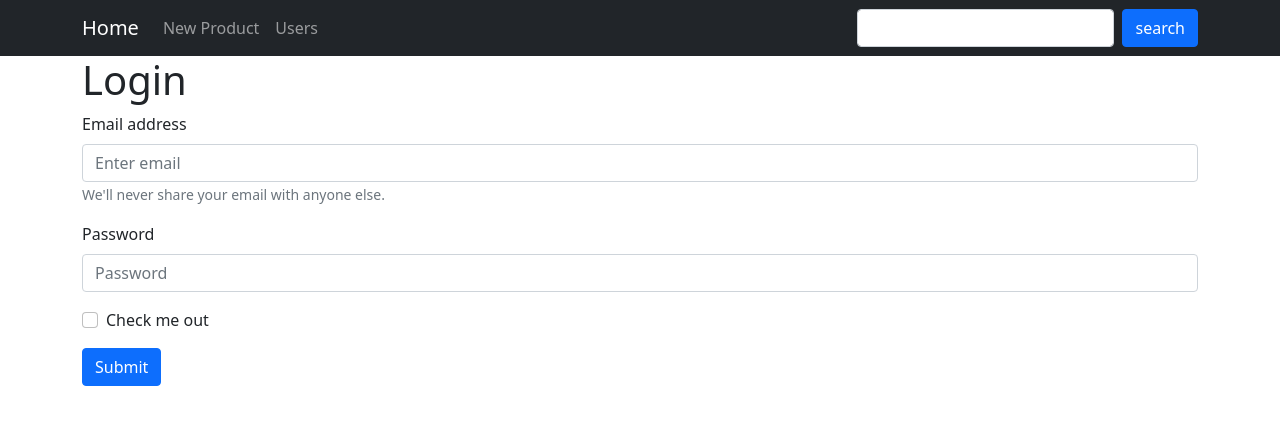
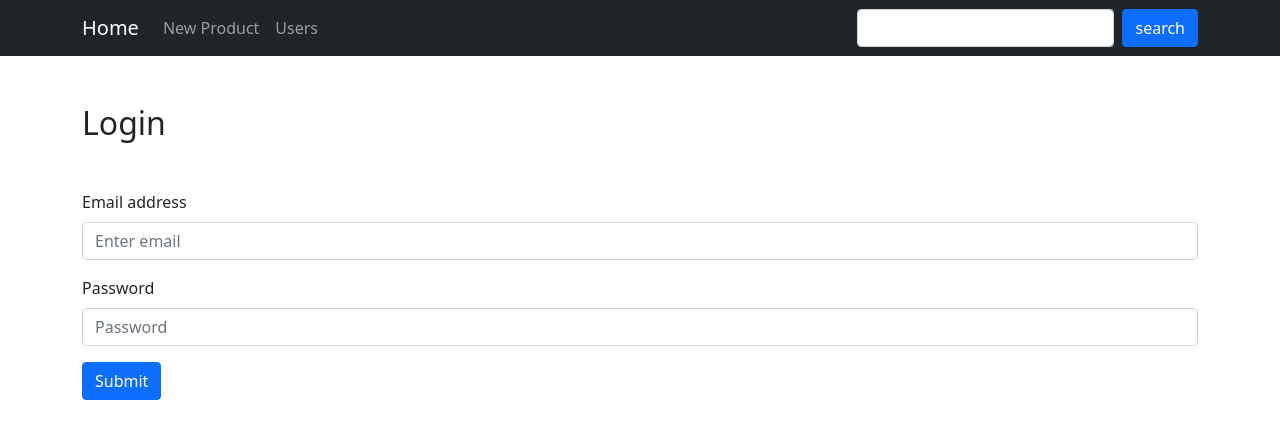
Before and after one commit to luislopez-dev/React.js-ecommerce-management-dashboard, a React (Create React App) app: page /login in a window 1280 px wide. Shown: the top 438 px of the page. Built offline with nearby package versions, Linux system fonts and the light colour scheme.

Commit message:
Adding mafgins to pages titels

```diff
--- a/src/home/homeComponent.js
+++ b/src/home/homeComponent.js
@@ -60,15 +60,20 @@ function Home(){
 
      <Modal show={show} onHide={handleClose}>
        <Modal.Header closeButton>
-         <Modal.Title>Confirm</Modal.Title>
+         <Modal.Title>Delete</Modal.Title>
        </Modal.Header>
-       <Modal.Body>Remove {itemToDelete.name}</Modal.Body>
+       <Modal.Body style={{textAlign: "center"}}>
+
+        <Image src={itemToDelete.imgURL} rounded style={{width:'100px'}}/>
+        <br/>
+        {itemToDelete.name}
+       </Modal.Body>
        <Modal.Footer>
          <Button variant="secondary" onClick={handleClose}>
            Cancel
          </Button>
          <Button variant="danger" onClick={handleClose}>
-           Yes, remove
+           Delete
          </Button>
        </Modal.Footer>
      </Modal>
--- a/src/login/loginComponent.js
+++ b/src/login/loginComponent.js
@@ -1,30 +1,24 @@
 
 import { Button, Container, Form } from 'react-bootstrap';
 import 'bootstrap/dist/css/bootstrap.min.css';
-
 
 function Login() {
     return (
     <div>
 
 <Container>
-<h1>Login</h1>
+
+<h2 className='mt-5 mb-5'>Login</h2>
 
 <Form>
   <Form.Group className="mb-3" controlId="formBasicEmail">
     <Form.Label>Email address</Form.Label>
     <Form.Control type="email" placeholder="Enter email" />
-    <Form.Text className="text-muted">
-      We'll never share your email with anyone else.
-    </Form.Text>
   </Form.Group>
 
   <Form.Group className="mb-3" controlId="formBasicPassword">
     <Form.Label>Password</Form.Label>
     <Form.Control type="password" placeholder="Password" />
-  </Form.Group>
-  <Form.Group className="mb-3" controlId="formBasicCheckbox">
-    <Form.Check type="checkbox" label="Check me out" />
   </Form.Group>
   <Button variant="primary" type="submit">
     Submit
--- a/src/register/registerComponent.js
+++ b/src/register/registerComponent.js
@@ -5,16 +5,13 @@ function Register(){
       <div>
 
         <Container>
-        <h1>Register</h1>
+        <h2 className='mt-5 mb-5'>Register</h2>
 
         <Form>
 
           <Form.Group className="mb-3">
             <Form.Label>Email address</Form.Label>
             <Form.Control type="email" placeholder="email"/>
-            <Form.Text className="text-muted">
-                We'll never share your email with anyone else.
-            </Form.Text>
           </Form.Group>
 
           <Form.Group className="mb-3">
@@ -27,10 +24,6 @@ function Register(){
             <Form.Control type="password" placeholder="password"/>
           </Form.Group>
 
-          <Form.Group className="mb-3" controlId="formBasicCheckbox">
-            <Form.Check type="checkbox" label="Check me out" />
-          </Form.Group>
-
           <Button variant="primary" type="submit">
             Submit
           </Button>
```
